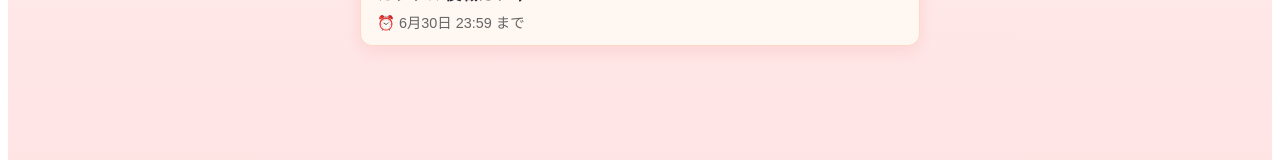
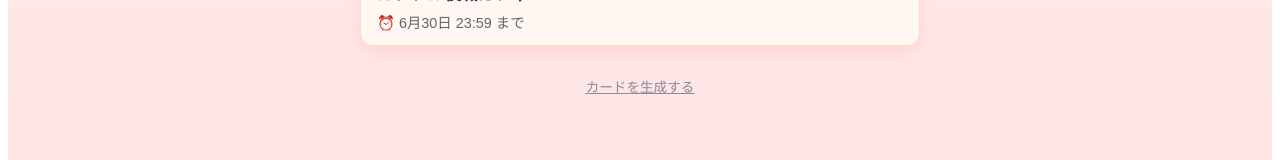
Before and after one commit to Lua-Lapin/gacha, a React (Vite) app: page / in a window 1280 px wide. Shown: the part 678-838 px from the top of the page. Built offline with nearby package versions, Linux system fonts and the light colour scheme.

Commit message:
feat: add generate entry link to list view

```diff
--- a/src/App.css
+++ b/src/App.css
@@ -7,6 +7,12 @@
 .app-title { font-size: 1.8rem; margin: 0 0 20px; color: #2b2b3a; }
 .view-nav { display: flex; gap: 12px; justify-content: center; margin: 0 0 28px; }
 .view-nav__btn { padding: 8px 24px; }
+.generate-entry {
+  margin: 24px auto 0; display: block;
+  padding: 6px 14px; font-size: 0.85rem;
+  color: #8a8a99; background: transparent;
+  border: none; text-decoration: underline; cursor: pointer;
+}
 .again-btn {
   margin-top: 28px; padding: 12px 28px; font-size: 1rem; font-weight: 700;
   color: #fff; background: #e63946; border: none; border-radius: 999px;
--- a/src/App.jsx
+++ b/src/App.jsx
@@ -79,7 +79,14 @@ export default function App() {
       </nav>
 
       {view === 'list' && (
-        <GachaList gachas={gachas} onSelect={handleSelectGacha} />
+        <>
+          <GachaList gachas={gachas} onSelect={handleSelectGacha} />
+          <button
+            type="button"
+            className="generate-entry"
+            onClick={() => setView('generate')}
+          >カードを生成する</button>
+        </>
       )}
 
       {view === 'generate' && (
```
Also changed, not shown: 1 other file (tests, documents, lock files or other folders).
